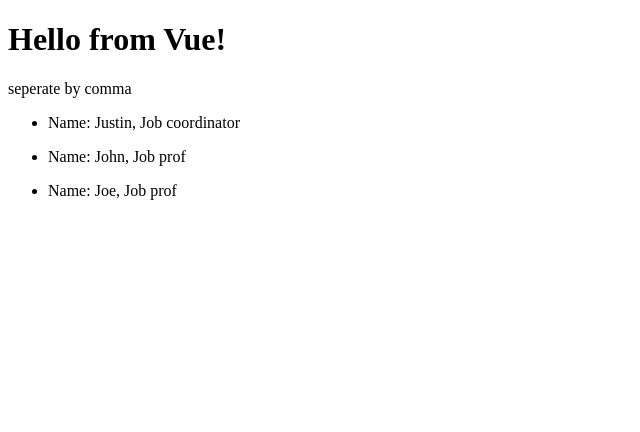
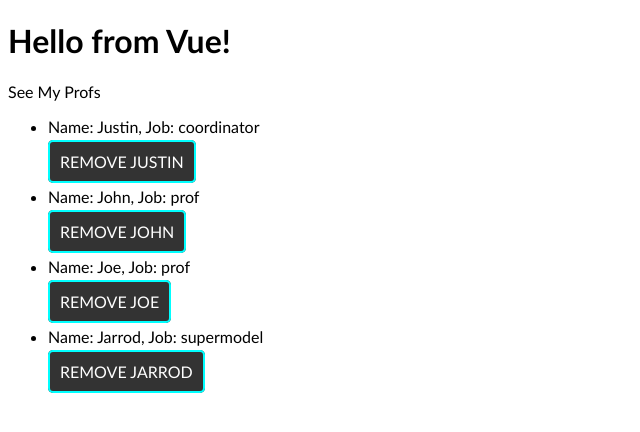
Before and after one commit to gavinbrown025/VueIntro, a plain HTML site: page index.html in a window 1280 px wide. Shown: the whole page, without its empty margins (0-640 px from the left). Drawn offline with nearby package versions, Linux system fonts and the light colour scheme.

Commit message:
life cycle hooks

```diff
--- a/index.html
+++ b/index.html
@@ -5,8 +5,8 @@
 	<meta name="viewport" content="width=device-width, initial-scale=1.0" />
 	<meta http-equiv="X-UA-Compatible" content="ie=edge" />
 	<title>Working With Vue</title>
-	<!-- <link rel="stylesheet" type="text/css" href="css/reset.css">
-	<link rel="stylesheet" type="text/css" href="css/master.css"> -->
+	<!-- <link rel="stylesheet" type="text/css" href="css/reset.css"> -->
+	<link rel="stylesheet" type="text/css" href="css/master.css">
 	<!--[if lt IE 9]><script src="js/htm5shiv.js"></script><[end if]-->
 	<script src="https://cdn.jsdelivr.net/npm/vue@2/dist/vue.js"></script>
 </head>
@@ -17,10 +17,20 @@
 		<p>{{anotherThing}}</p>
 
 		<ul>
-			<li v-for="item in collection">
-				<p v-on:click="logClicked">Name: {{item.name}}, Job {{item.role}}</p>
+			<li v-for="prof in professors">
+				<p>Name: {{prof.name}}, Job: {{prof.role}}</p>
+
+				<a href="" class="remove-prof"
+				@click.prevent="removeProf(prof)"
+				:class="{'prof-button-modifier' : removeAFormat}">
+					Remove {{prof.name}}
+				</a>
 			</li>
 		</ul>
+		<section class="bio-data" :class="{'show-bio' : showBioData}">
+			<h2>{{currentProf.name}}</h2>
+			<p>{{currentProf.bio}}</p>
+		</section>
 
 	</main>
 <script src="js/main.js" type="module"></script>
--- a/js/main.js
+++ b/js/main.js
@@ -6,13 +6,28 @@
         // el:"#app",
         data: {
             message: "Hello from Vue!",
-            anotherThing: "seperate by comma",
+            anotherThing: "See My Profs",
+            removeAFormat: true,
+            showBioData: false,
+            currentProf: {},
 
-            collection: [
-                {name: "Justin", role: 'coordinator', nickname: 'bruiser'},
-                { name: "John", role: 'prof', nickname: 'Morpheus' },
-                { name: "Joe", role: 'prof', nickname: 'Kooky' }
+            professors: [
+                { name: "Justin", role: 'coordinator', nickname: 'bruiser', bio:'these are different woasdfrds'},
+                { name: "John", role: 'prof', nickname: 'Morpheus', bio: 'these are dadsfasdferent words'},
+                { name: "Joe", role: 'prof', nickname: 'Kermit', bio: 'theasdfasse are differeasdfnt words' }
             ]
+        },
+        //* THIS IS A 'MOUNTED' lifecycle hook . vue is done creating itself and has attached itself to the 'app' div on the page
+        mounted: function(){
+            console.log("VUE is mounted");
+
+            this.professors.push({
+                name: 'Jarrod', role: 'supermodel', nickname: 'ZooLander', bio: 'theasdfasdse are different words'
+            })
+        },
+
+        updated: function(){
+            console.log('things updated');
         },
 
         methods: {
@@ -21,6 +36,11 @@
             },
             anotherFunction() {
                 console.log("used other function");
+            },
+            removeProf(prof){
+                console.log(prof.name);
+                this.showBioData = this.showBioData ? false : true;
+                this.currentProf = prof;
             }
         }
     }).$mount('#app');  // OPT#2 also connects Vue to your Wrapper in HTML
--- /dev/null
+++ b/sass/components/_main.scss
@@ -0,0 +1,24 @@
+.remove-prof {
+    padding: 10px;
+    color: white;
+    background-color: #333;
+    border: cyan 2px solid;
+    border-radius: 5px;
+    text-transform: uppercase;
+    cursor: pointer;
+
+    &:hover {
+        background-color: black;
+    }
+}
+
+.prof-button-modifier{
+    text-decoration: none;
+}
+
+.bio-data{
+    display: none;
+}
+.show-bio{
+    display: block !important;
+}
--- /dev/null
+++ b/sass/components/_vars.scss
@@ -0,0 +1,3 @@
+body {
+    font-family: 'Monserat', 'Trebuchet MS', 'Lucida Sans Unicode', Arial, sans-serif;
+}
--- a/sass/master.scss
+++ b/sass/master.scss
@@ -0,0 +1,2 @@
+@import "components/_vars.scss";
+@import "components/_main.scss";
```
Also changed, not shown: css/master.css (added), 1 other file.
